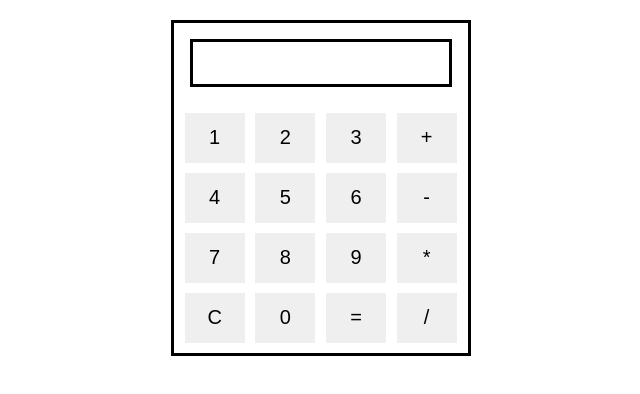
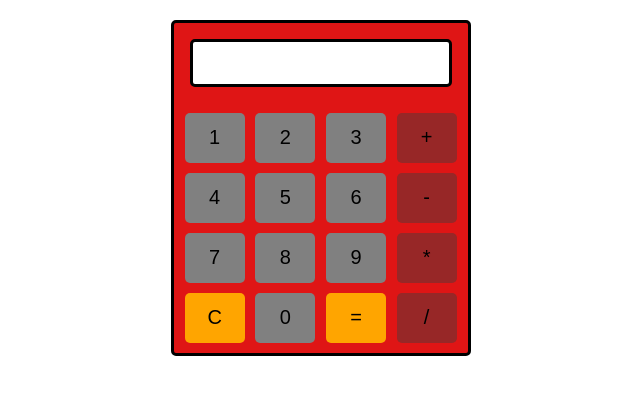
Before and after one commit to Danypooh/calculatorTOP, a plain HTML site: page index.html in a window 1280 px wide. Shown: the part 60-454 px from the top of the page, without its empty margins (319-959 px from the left). Drawn offline with Linux system fonts and the light colour scheme.

Commit message:
Css: -background colors -border radius

```diff
--- a/css/style.css
+++ b/css/style.css
@@ -7,20 +7,27 @@ body {
 }
 
 #calculator, #display {
+    display: flex;
+    flex-direction: column;
     border-style: solid;
     margin: 1em;
-    display: flex;
-    flex-direction: column;
+    border-radius: 5px;
 }
 
 #calculator {
     width: 300px;
     height: auto;
     margin: auto;
+    background-color: rgb(223, 21, 21);
 }
 
 #display {
     height: 3em;
+    background-color: white;
+}
+
+#answer {
+    width: 90%;
 }
 
 #keyboard {
@@ -42,3 +49,20 @@ input {
     margin: 5px;
     font-size: 20px;
 }
+
+.button {
+    background-color: gray;
+    border-radius: 5px;
+}
+
+.button:hover {
+    transform: scale(1.05);
+}
+
+.clear, .equals {
+    background-color: orange;
+}
+
+.operator {
+    background-color: rgb(151, 39, 39);
+}
--- a/index.html
+++ b/index.html
@@ -30,9 +30,9 @@
           <input type="button" class="button" name="nine" value="9">
           <input type="button" class="operator button" name="times" value="*">
           <br>
-          <input type="button" class="button" id="clear" name="clear" value="C">
+          <input type="button" class="button clear" id="clear" name="clear" value="C">
           <input type="button" class="button" name="zero" value="0">
-          <input type="button" class="button" name="equals" value="=">
+          <input type="button" class="button equals" name="equals" value="=">
           <input type="button" class="operator button" name="divide" value="/">
           <br>
         </div>
```
